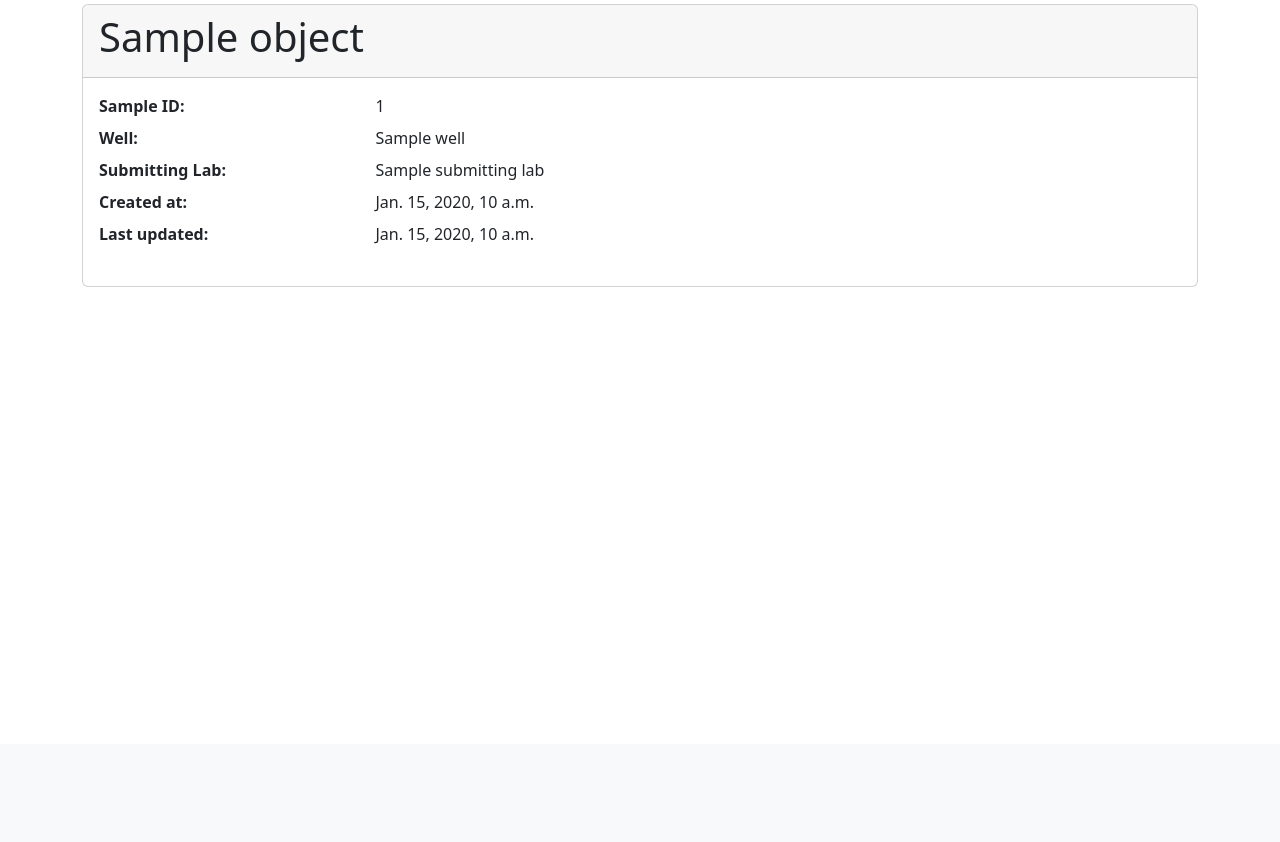
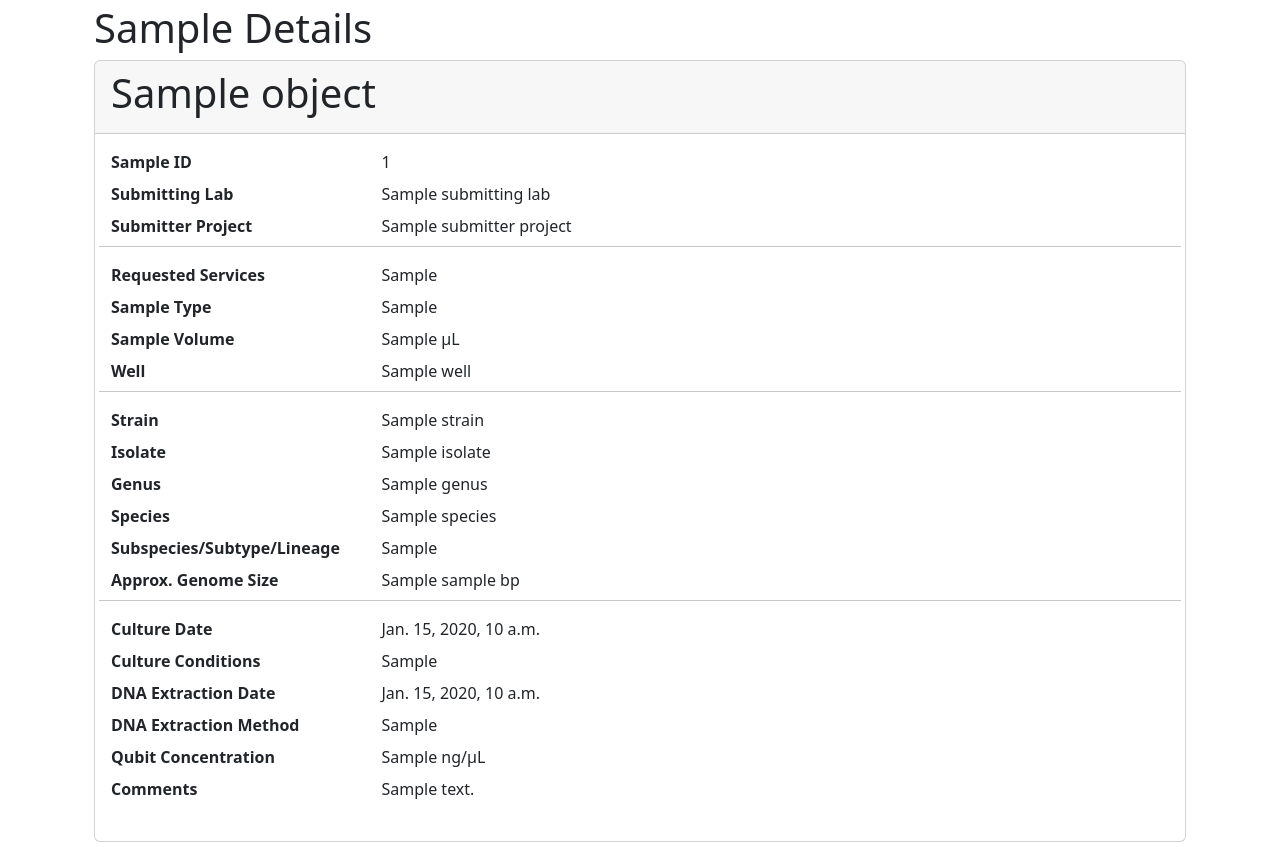
Before and after one commit to BFSSI-Bioinformatics-Lab/bmh_sample_tracker, a Django app: template sample_database/templates/sample_database/sample_detail.html in a window 1280 px wide. Shown: the part 56-898 px from the top of the page. Before the commit the page ends 343 px from the top, so only its background shows below. Run offline with Django 4.2, Linux system fonts and the light colour scheme; the template is opened without the code that fills it: most values are stand-ins (such as "Sample title", 1, 10 or a date in 2020); some libraries are stand-ins or nearby versions.

Commit message:
update sample details page to show everything

```diff
--- a/sample_database/templates/sample_database/sample_detail.html
+++ b/sample_database/templates/sample_database/sample_detail.html
@@ -1,23 +1,77 @@
 {% extends 'base.html' %} {% block content %}
+<div class="container">
+  <h1>Sample Details</h1>
   <div class="card">
     <div class="card-header">
       <h1 class="card-title">{{ object.sample_name }}</h1>
     </div>
     <div class="card-body">
       <dl class="row">
-      <dt class="col-sm-3">Sample ID:</dt>
-      <dd class="col-sm-9">{{ object.sample_id }}</dd>
-      <dt class="col-sm-3">Well:</dt>
-      <dd class="col-sm-9">{{ object.well }}</dd>
+        <dt class="col-sm-3">Sample ID</dt>
+        <dd class="col-sm-9">{{ sample.sample_id }}</dd>
+
         {% if object.submitting_lab %}
-      <dt class="col-sm-3">Submitting Lab:</dt>
-      <dd class="col-sm-9">{{ object.submitting_lab.lab_name }}</dd>
+        <dt class="col-sm-3">Submitting Lab</dt>
+        <dd class="col-sm-9">{{ sample.submitting_lab.lab_name }}</dd>
+        {% endif %} {% if object.submitter_project %}
+        <dt class="col-sm-3">Submitter Project</dt>
+        <dd class="col-sm-9">{{ sample.submitter_project.project_name }}</dd>
         {% endif %}
-      <dt class="col-sm-3">Created at:</dt>
-      <dd class="col-sm-9">{{ object.created }}</dd>
-      <dt class="col-sm-3">Last updated:</dt>
-      <dd class="col-sm-9">{{ object.modified }}</dd>
+        <hr />
+
+        <dt class="col-sm-3">Requested Services</dt>
+        <dd class="col-sm-9">{{ sample.requested_services }}</dd>
+
+        <dt class="col-sm-3">Sample Type</dt>
+        <dd class="col-sm-9">{{ sample.sample_type }}</dd>
+
+        <dt class="col-sm-3">Sample Volume</dt>
+        <dd class="col-sm-9">{{ sample.sample_volume_in_ul }} μL</dd>
+
+        <dt class="col-sm-3">Well</dt>
+        <dd class="col-sm-9">{{ sample.well }}</dd>
+        <hr />
+
+        <dt class="col-sm-3">Strain</dt>
+        <dd class="col-sm-9">{{ sample.strain }}</dd>
+
+        <dt class="col-sm-3">Isolate</dt>
+        <dd class="col-sm-9">{{ sample.isolate }}</dd>
+
+        <dt class="col-sm-3">Genus</dt>
+        <dd class="col-sm-9">{{ sample.genus }}</dd>
+
+        <dt class="col-sm-3">Species</dt>
+        <dd class="col-sm-9">{{ sample.species }}</dd>
+
+        <dt class="col-sm-3">Subspecies/Subtype/Lineage</dt>
+        <dd class="col-sm-9">{{ sample.subspecies_subtype_lineage }}</dd>
+
+        <dt class="col-sm-3">Approx. Genome Size</dt>
+        <dd class="col-sm-9">{{ sample.approx_genome_size_in_bp }} bp</dd>
+        <hr />
+
+        <dt class="col-sm-3">Culture Date</dt>
+        <dd class="col-sm-9">{{ sample.culture_date }}</dd>
+
+        <dt class="col-sm-3">Culture Conditions</dt>
+        <dd class="col-sm-9">{{ sample.culture_conditions }}</dd>
+
+        <dt class="col-sm-3">DNA Extraction Date</dt>
+        <dd class="col-sm-9">{{ sample.dna_extraction_date }}</dd>
+
+        <dt class="col-sm-3">DNA Extraction Method</dt>
+        <dd class="col-sm-9">{{ sample.dna_extraction_method }}</dd>
+
+        <dt class="col-sm-3">Qubit Concentration</dt>
+        <dd class="col-sm-9">
+          {{ sample.qubit_concentration_in_ng_ul }} ng/μL
+        </dd>
+
+        <dt class="col-sm-3">Comments</dt>
+        <dd class="col-sm-9">{{ sample.comments }}</dd>
       </dl>
     </div>
   </div>
+</div>
 {% endblock %}
```
Lines whose indentation alone changed are shown as unchanged.
